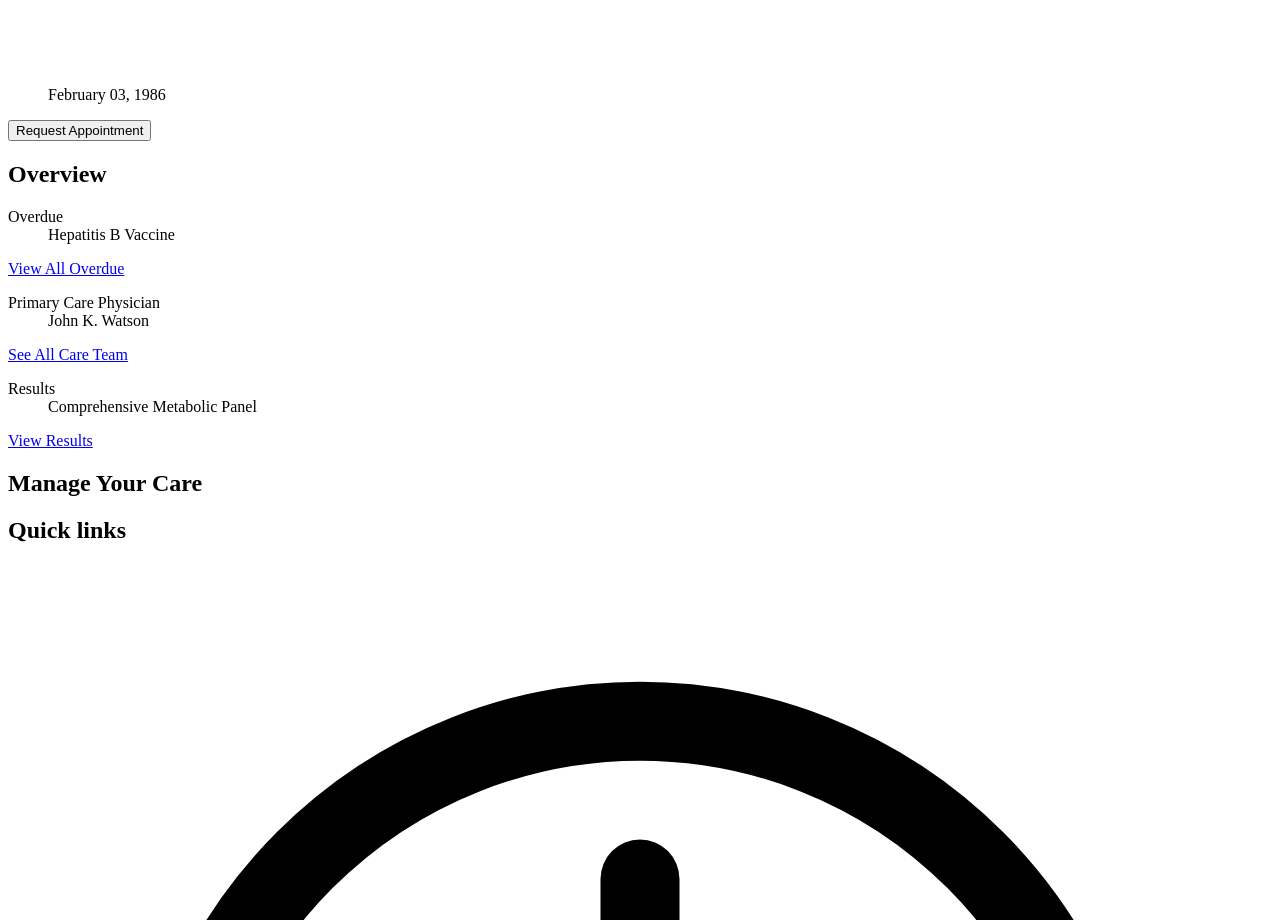
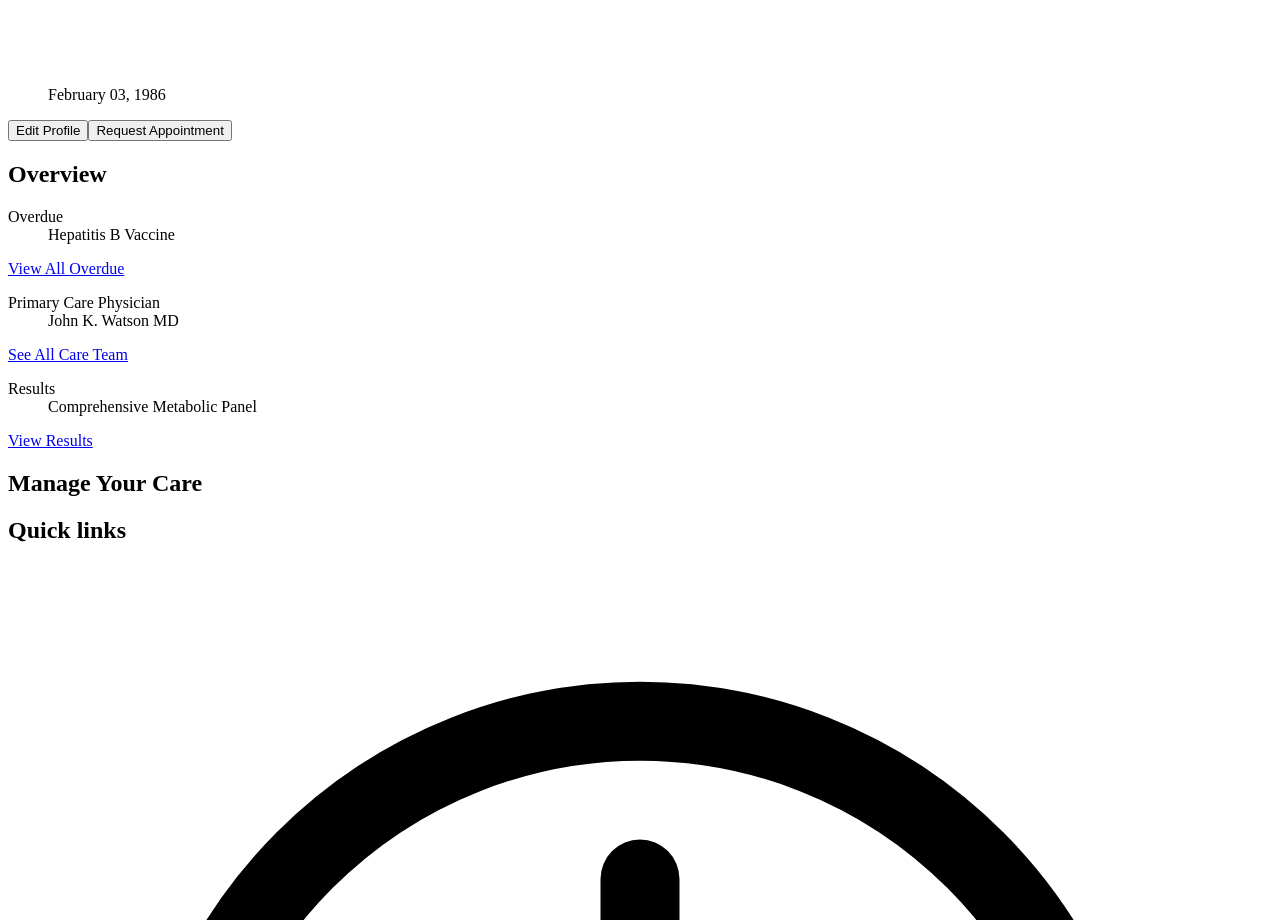
Before and after one commit to alloyhealthcare/patient-portal, a Nuxt app in the folder alloy-patient-portal/: page / in a window 1280 px wide. Shown: the part 3120-4040 px from the top of the page. Built offline with nearby package versions, Linux system fonts and the light colour scheme.

Commit message:
Update card

```diff
--- a/alloy-patient-portal/app.vue
+++ b/alloy-patient-portal/app.vue
@@ -37,6 +37,11 @@
               </div>
             </div>
             <div class="mt-6 flex space-x-3 md:mt-0 md:ml-4">
+              <button
+                type="button"
+                class="inline-flex items-center rounded-md border border-transparent bg-indigo-600 px-4 py-2 text-sm font-medium text-white shadow-sm hover:bg-indigo-700 focus:outline-none focus:ring-2 focus:ring-indigo-500 focus:ring-offset-2">
+                Edit Profile
+              </button>
               <button
                 type="button"
                 class="inline-flex items-center rounded-md border border-transparent bg-indigo-600 px-4 py-2 text-sm font-medium text-white shadow-sm hover:bg-indigo-700 focus:outline-none focus:ring-2 focus:ring-indigo-500 focus:ring-offset-2">
@@ -204,7 +209,7 @@ import {
 
 const cards = [
   { name: "Overdue", href: "#", amount: "Hepatitis B Vaccine", action: "View All Overdue" },
-  { name: "Primary Care Physician", href: "#", amount: "John K. Watson", action: "See All Care Team" },
+  { name: "Primary Care Physician", href: "#", amount: "John K. Watson MD", action: "See All Care Team" },
   { name: "Results", href: "#", amount: "Comprehensive Metabolic Panel", action: "View Results" },
   // More items...
 ];
```
